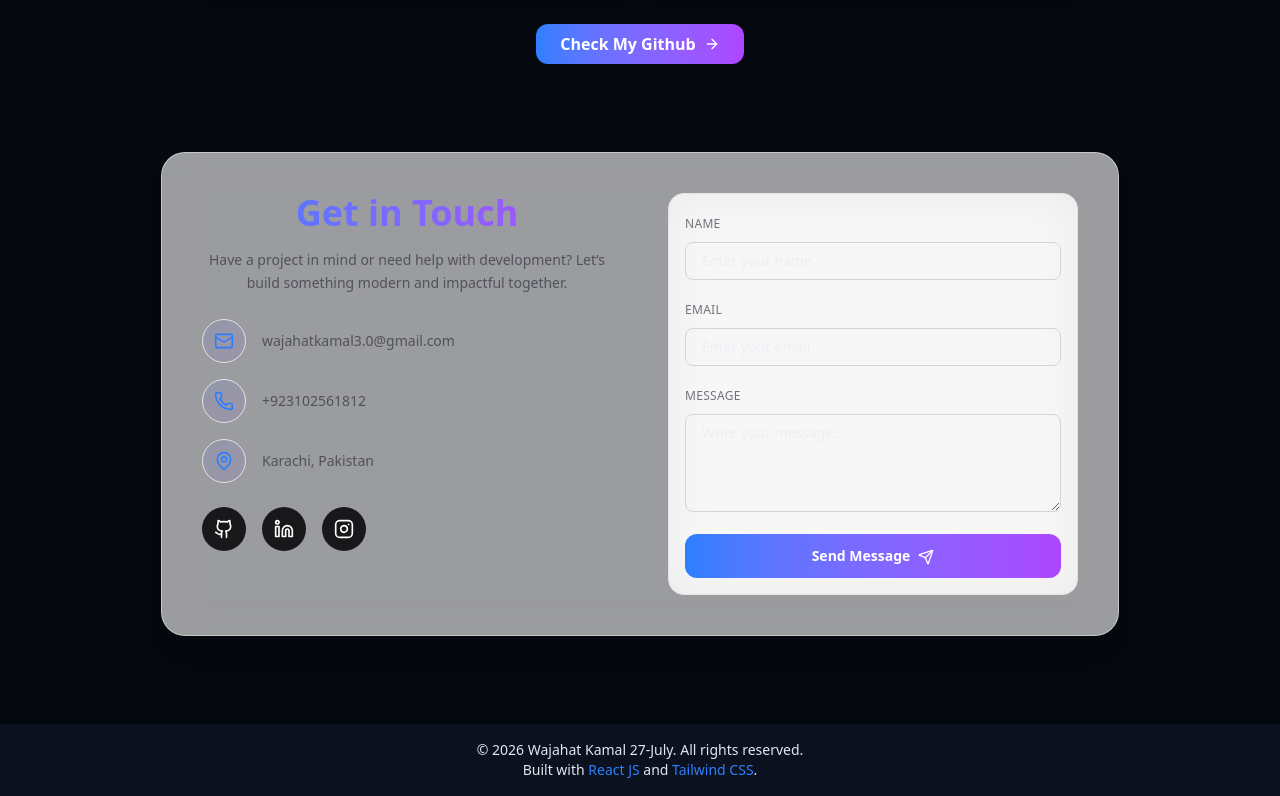
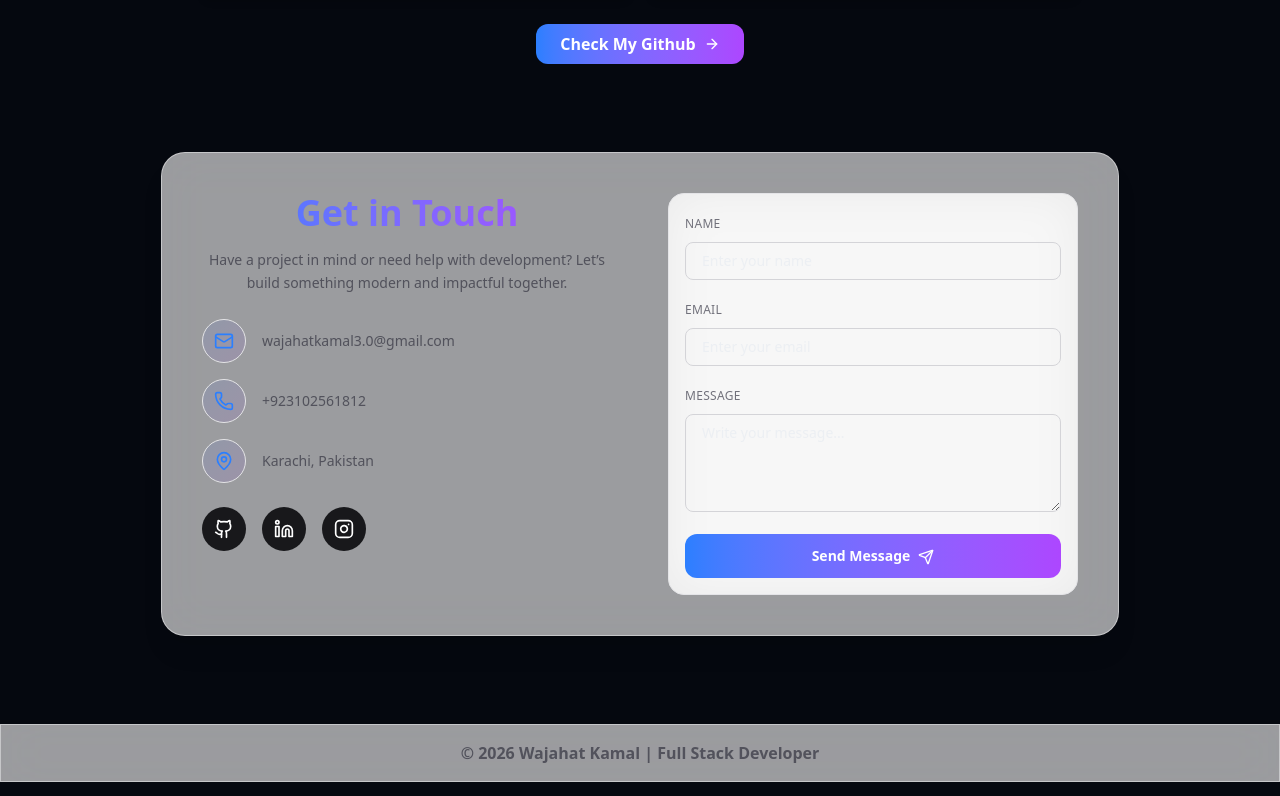
Before and after one commit to wajahat-kamal/Dev-Portfolio, a React (Vite) app: page / in a window 1280 px wide. Shown: the part 2447-3243 px from the top of the page. Built offline with nearby package versions, Linux system fonts and the light colour scheme.

Commit message:
Revamp Footer component: update layout and styling for improved visual appeal and clarity, including new background and text styles.

```diff
--- a/src/components/Footer.jsx
+++ b/src/components/Footer.jsx
@@ -1,34 +1,9 @@
-
 export const Footer = () => {
   return (
-    <footer className="text-foreground py-3 sm:py-4 px-3 sm:px-20 bg-[#0B111E] flex justify-center items-center gap-2 sm:gap-0 text-center sm:text-left">
-      {/* Left Section */}
-      <div className="text-center">
-        <p className="text-xs sm:text-sm">
-          &copy; {new Date().getFullYear()} Wajahat Kamal 27-July. All rights reserved.
-        </p>
-        <p className="text-xs sm:text-sm">
-          Built with{" "}
-          <a
-            target="_blank"
-            href="https://reactjs.org"
-            className="text-blue-500 hover:underline"
-          >
-            React JS
-          </a>{" "}
-          and{" "}
-          <a
-            target="_blank"
-            href="https://tailwindcss.com"
-            className="text-blue-500 hover:underline"
-          >
-            Tailwind CSS
-          </a>
-          .
-        </p>
+    <footer className="w-full py-4 border border-zinc-200/60 dark:border-zinc-800/60 bg-white/60 dark:bg-zinc-900/40 backdrop-blur-xl">
+      <div className="text-center text-zinc-600 font-bold dark:text-zinc-400 text-[16px]">
+        &copy; {new Date().getFullYear()} Wajahat Kamal | Full Stack Developer
       </div>
-
-
     </footer>
   );
 };
```
